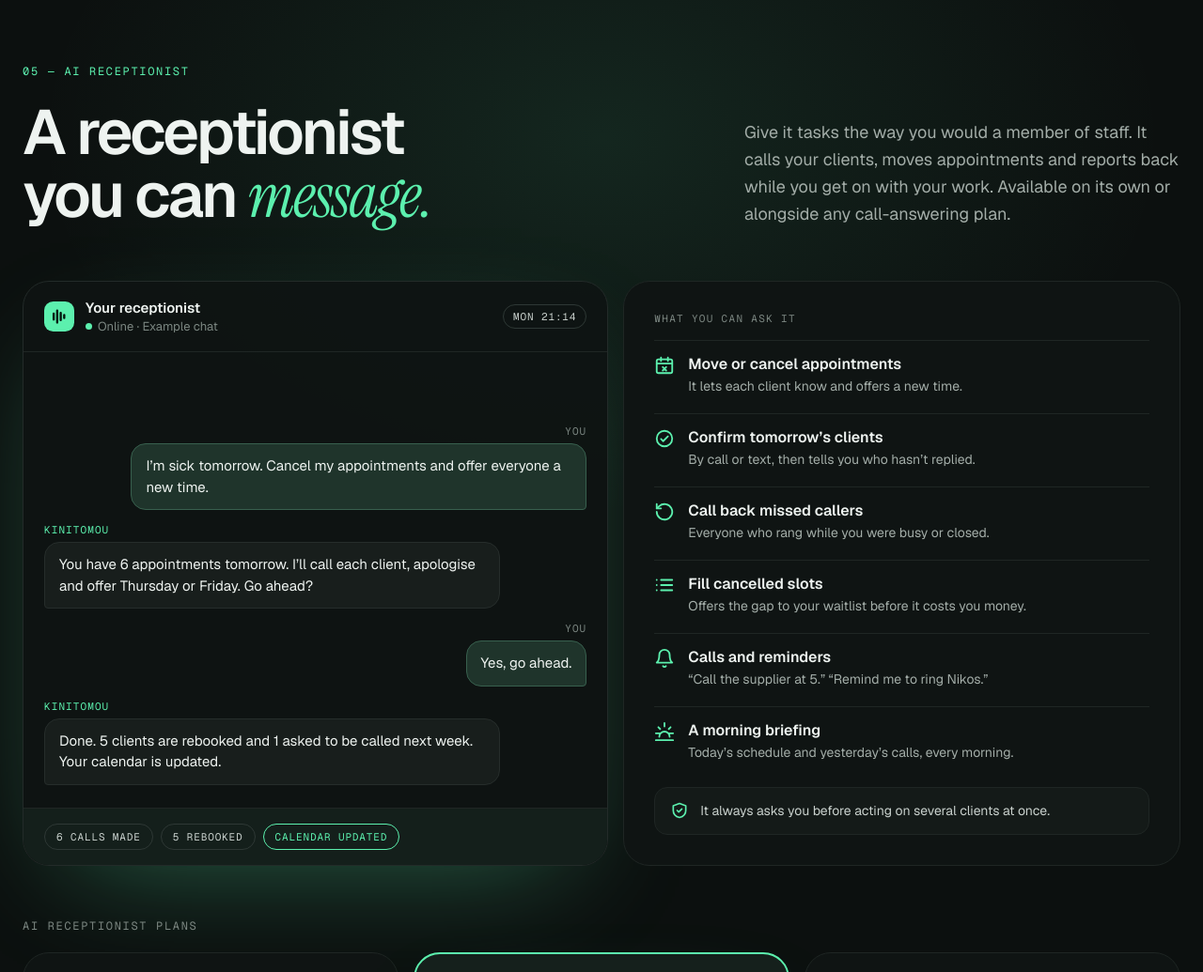
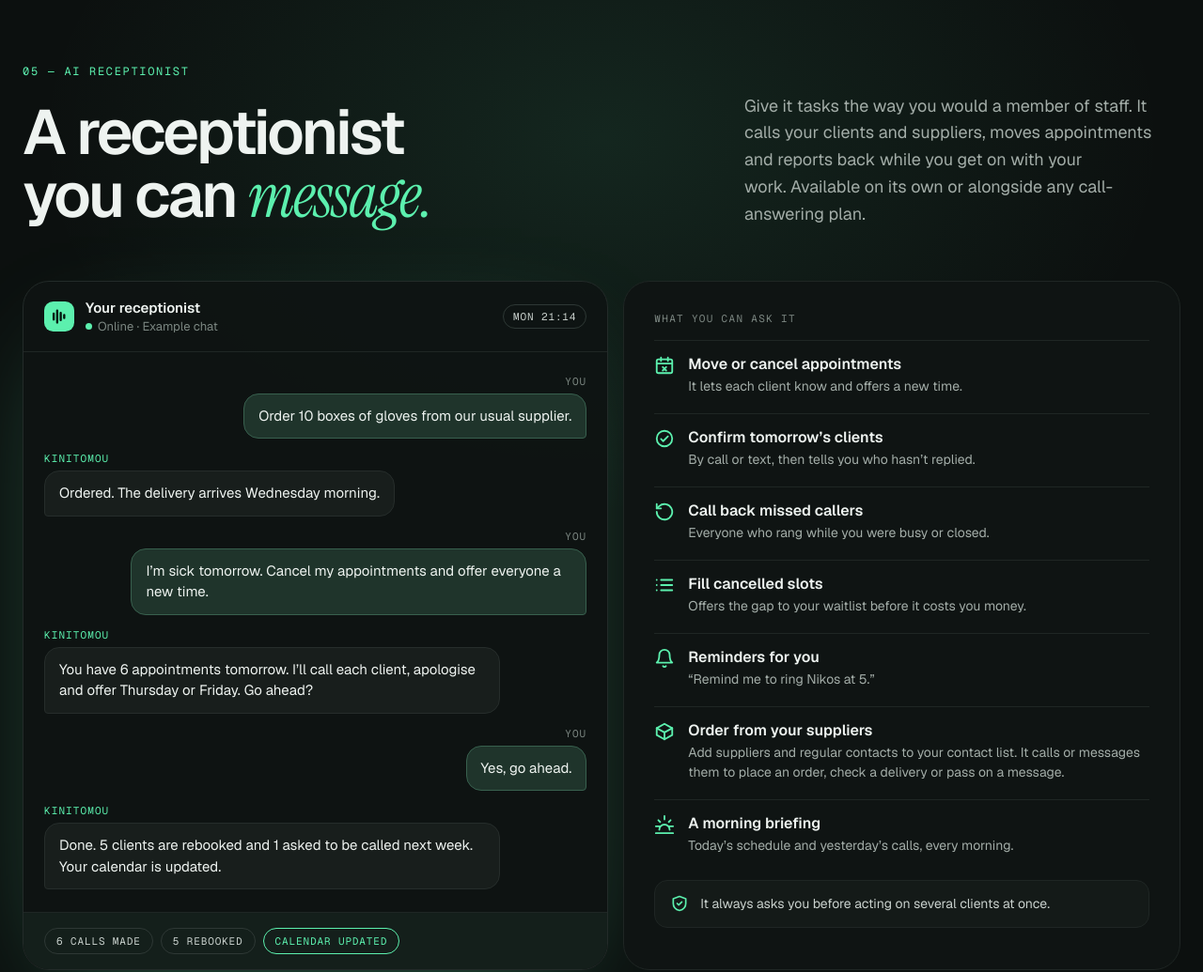
Before and after one commit to anesty0/kinitomou-website, a plain HTML site: page index.html in a window 1280 px wide. Shown: the part 4900-5935 px from the top of the page at 94% size. Drawn offline with nearby package versions, Linux system fonts and the light colour scheme.

Commit message:
Receptionist: supplier contact list

```diff
--- a/index.html
+++ b/index.html
@@ -572,7 +572,7 @@ details[open] .faq-icon{transform:rotate(45deg)}
 <span style="font-family: 'Geist Mono', ui-monospace, monospace; font-size: 12px; letter-spacing: 0.14em; color: #5CF0AE">05 — AI RECEPTIONIST</span>
 <h2 style="margin: 0; font-size: clamp(38px, 5.2vw, 72px); line-height: 1.0; letter-spacing: -0.045em; font-weight: 600">A receptionist you can <span style="font-family: 'Instrument Serif', Georgia, serif; font-style: italic; font-weight: 400; letter-spacing: -0.02em; color: #5CF0AE">message.</span></h2>
 </div>
-<p style="flex: 1 1 320px; margin: 0; font-size: 18px; line-height: 1.6; color: #A3ADA8">Give it tasks the way you would a member of staff. It calls your clients, moves appointments and reports back while you get on with your work. Available on its own or alongside any call-answering plan.</p>
+<p style="flex: 1 1 320px; margin: 0; font-size: 18px; line-height: 1.6; color: #A3ADA8">Give it tasks the way you would a member of staff. It calls your clients and suppliers, moves appointments and reports back while you get on with your work. Available on its own or alongside any call-answering plan.</p>
 </div>
 
 <div style="display: flex; flex-wrap: wrap; gap: 16px">
@@ -588,6 +588,14 @@ details[open] .faq-icon{transform:rotate(45deg)}
 <span style="padding: 5px 10px; border-radius: 999px; border: 1px solid #2E3835; font-family: 'Geist Mono', ui-monospace, monospace; font-size: 11px; letter-spacing: 0.08em; color: #C9D1CD">MON 21:14</span>
 </div>
 <div style="flex: 1 1 auto; display: flex; flex-direction: column; justify-content: flex-end; gap: 14px; padding: 24px 22px">
+<div style="align-self: flex-end; max-width: 84%; display: flex; flex-direction: column; align-items: flex-end; gap: 6px">
+<span style="font-family: 'Geist Mono', ui-monospace, monospace; font-size: 11px; letter-spacing: 0.1em; color: #7C8782">YOU</span>
+<p style="margin: 0; padding: 12px 15px; border-radius: 16px 16px 4px 16px; background: color-mix(in oklab, #5CF0AE 16%, #121716); border: 1px solid color-mix(in oklab, #5CF0AE 30%, #232B29); font-size: 15px; line-height: 1.5">Order 10 boxes of gloves from our usual supplier.</p>
+</div>
+<div style="align-self: flex-start; max-width: 84%; display: flex; flex-direction: column; gap: 6px">
+<span style="font-family: 'Geist Mono', ui-monospace, monospace; font-size: 11px; letter-spacing: 0.1em; color: #5CF0AE">KINITOMOU</span>
+<p style="margin: 0; padding: 12px 15px; border-radius: 16px 16px 16px 4px; background: #181E1C; border: 1px solid #262D2B; font-size: 15px; line-height: 1.5">Ordered. The delivery arrives Wednesday morning.</p>
+</div>
 <div style="align-self: flex-end; max-width: 84%; display: flex; flex-direction: column; align-items: flex-end; gap: 6px">
 <span style="font-family: 'Geist Mono', ui-monospace, monospace; font-size: 11px; letter-spacing: 0.1em; color: #7C8782">YOU</span>
 <p style="margin: 0; padding: 12px 15px; border-radius: 16px 16px 4px 16px; background: color-mix(in oklab, #5CF0AE 16%, #121716); border: 1px solid color-mix(in oklab, #5CF0AE 30%, #232B29); font-size: 15px; line-height: 1.5">I’m sick tomorrow. Cancel my appointments and offer everyone a new time.</p>
@@ -632,7 +640,11 @@ details[open] .faq-icon{transform:rotate(45deg)}
 </div>
 <div style="display: flex; align-items: flex-start; gap: 14px; padding: 14px 0; border-top: 1px solid #1F2624">
 <svg width="22" height="22" viewBox="0 0 24 24" fill="none" stroke="#5CF0AE" stroke-width="2" stroke-linecap="round" stroke-linejoin="round" aria-hidden="true" style="flex: 0 0 auto; margin-top: 1px"><path d="M6 8a6 6 0 0 1 12 0c0 7 3 9 3 9H3s3-2 3-9"></path><path d="M10.3 21a1.94 1.94 0 0 0 3.4 0"></path></svg>
-<div style="display: flex; flex-direction: column; gap: 3px"><span style="font-size: 16px; font-weight: 600">Calls and reminders</span><span style="font-size: 14px; line-height: 1.5; color: #A3ADA8">“Call the supplier at 5.” “Remind me to ring Nikos.”</span></div>
+<div style="display: flex; flex-direction: column; gap: 3px"><span style="font-size: 16px; font-weight: 600">Reminders for you</span><span style="font-size: 14px; line-height: 1.5; color: #A3ADA8">“Remind me to ring Nikos at 5.”</span></div>
+</div>
+<div style="display: flex; align-items: flex-start; gap: 14px; padding: 14px 0; border-top: 1px solid #1F2624">
+<svg width="22" height="22" viewBox="0 0 24 24" fill="none" stroke="#5CF0AE" stroke-width="2" stroke-linecap="round" stroke-linejoin="round" aria-hidden="true" style="flex: 0 0 auto; margin-top: 1px"><path d="M21 8l-9-5-9 5v8l9 5 9-5z"></path><path d="M3 8l9 5 9-5M12 13v8"></path></svg>
+<div style="display: flex; flex-direction: column; gap: 3px"><span style="font-size: 16px; font-weight: 600">Order from your suppliers</span><span style="font-size: 14px; line-height: 1.5; color: #A3ADA8">Add suppliers and regular contacts to your contact list. It calls or messages them to place an order, check a delivery or pass on a message.</span></div>
 </div>
 <div style="display: flex; align-items: flex-start; gap: 14px; padding: 14px 0; border-top: 1px solid #1F2624">
 <svg width="22" height="22" viewBox="0 0 24 24" fill="none" stroke="#5CF0AE" stroke-width="2" stroke-linecap="round" stroke-linejoin="round" aria-hidden="true" style="flex: 0 0 auto; margin-top: 1px"><path d="M12 2v4M4.9 6.9l2.1 2.1M2 14h4M18 14h4M17 9l2.1-2.1M6 18a6 6 0 0 1 12 0M2 22h20"></path></svg>
@@ -659,6 +671,7 @@ details[open] .faq-icon{transform:rotate(45deg)}
 <div style="display: flex; align-items: flex-start; gap: 12px"><svg width="18" height="18" viewBox="0 0 24 24" fill="none" stroke="#5CF0AE" stroke-width="2.4" stroke-linecap="round" stroke-linejoin="round" aria-hidden="true" style="flex: 0 0 auto; margin-top: 3px"><path d="M5 12.5l4.5 4.5L19 7.5"></path></svg><span style="font-size: 16px; line-height: 1.5; color: #C9D1CD">100 SMS or WhatsApp messages</span></div>
 <div style="display: flex; align-items: flex-start; gap: 12px"><svg width="18" height="18" viewBox="0 0 24 24" fill="none" stroke="#5CF0AE" stroke-width="2.4" stroke-linecap="round" stroke-linejoin="round" aria-hidden="true" style="flex: 0 0 auto; margin-top: 3px"><path d="M5 12.5l4.5 4.5L19 7.5"></path></svg><span style="font-size: 16px; line-height: 1.5; color: #C9D1CD">Moves, cancels and confirms appointments</span></div>
 <div style="display: flex; align-items: flex-start; gap: 12px"><svg width="18" height="18" viewBox="0 0 24 24" fill="none" stroke="#5CF0AE" stroke-width="2.4" stroke-linecap="round" stroke-linejoin="round" aria-hidden="true" style="flex: 0 0 auto; margin-top: 3px"><path d="M5 12.5l4.5 4.5L19 7.5"></path></svg><span style="font-size: 16px; line-height: 1.5; color: #C9D1CD">Calls back missed callers</span></div>
+<div style="display: flex; align-items: flex-start; gap: 12px"><svg width="18" height="18" viewBox="0 0 24 24" fill="none" stroke="#5CF0AE" stroke-width="2.4" stroke-linecap="round" stroke-linejoin="round" aria-hidden="true" style="flex: 0 0 auto; margin-top: 3px"><path d="M5 12.5l4.5 4.5L19 7.5"></path></svg><span style="font-size: 16px; line-height: 1.5; color: #C9D1CD">Calls or messages your suppliers and contacts</span></div>
 </div>
 <a href="#demo" style="display: inline-flex; align-items: center; justify-content: center; min-height: 50px; box-sizing: border-box; padding: 12px 20px; border-radius: 999px; border: 1px solid #2A3230; background: transparent; color: #EEF3F0; text-decoration: none; font-weight: 600; font-size: 15px">Book a demo</a>
 </div>
```
